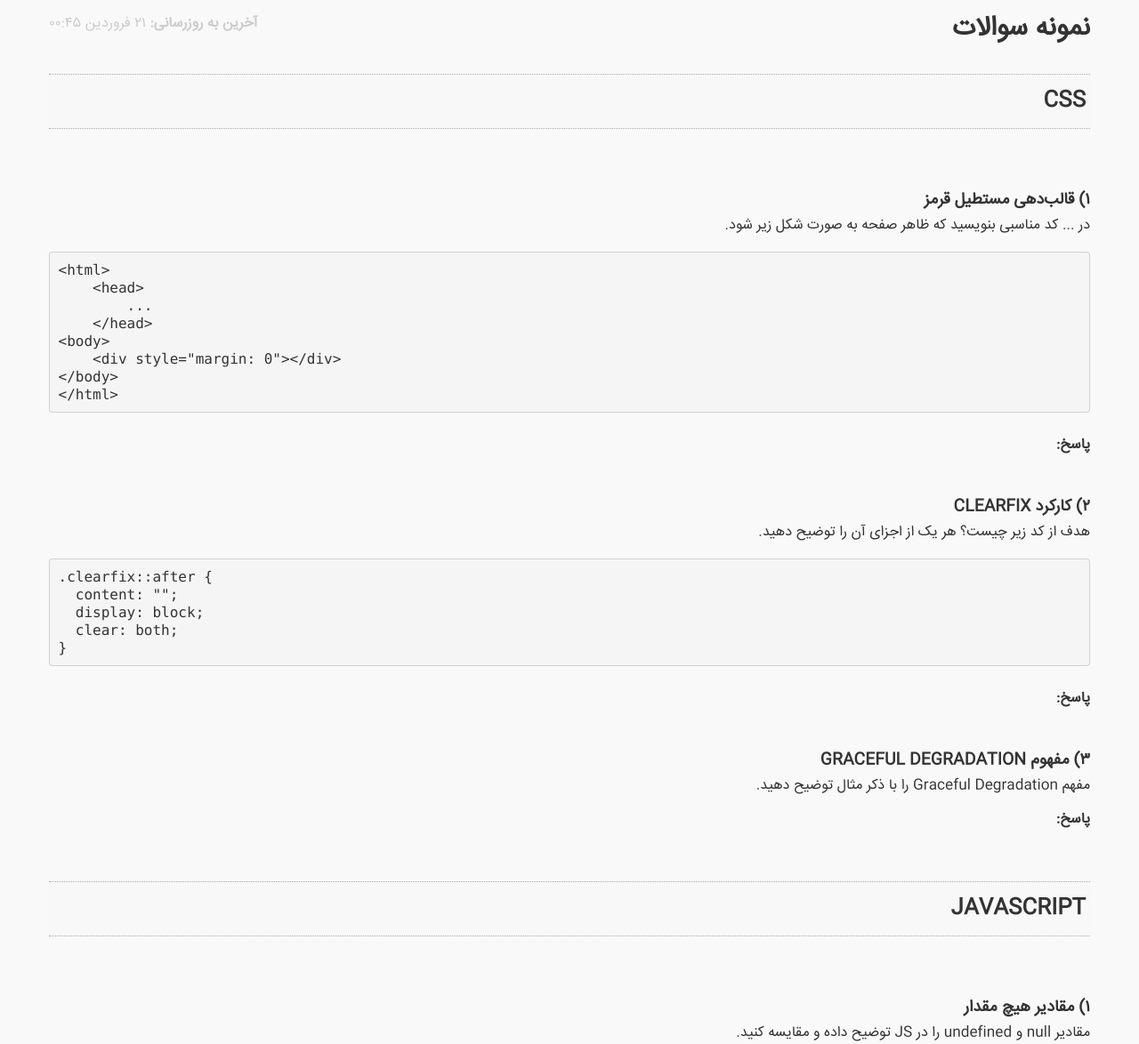
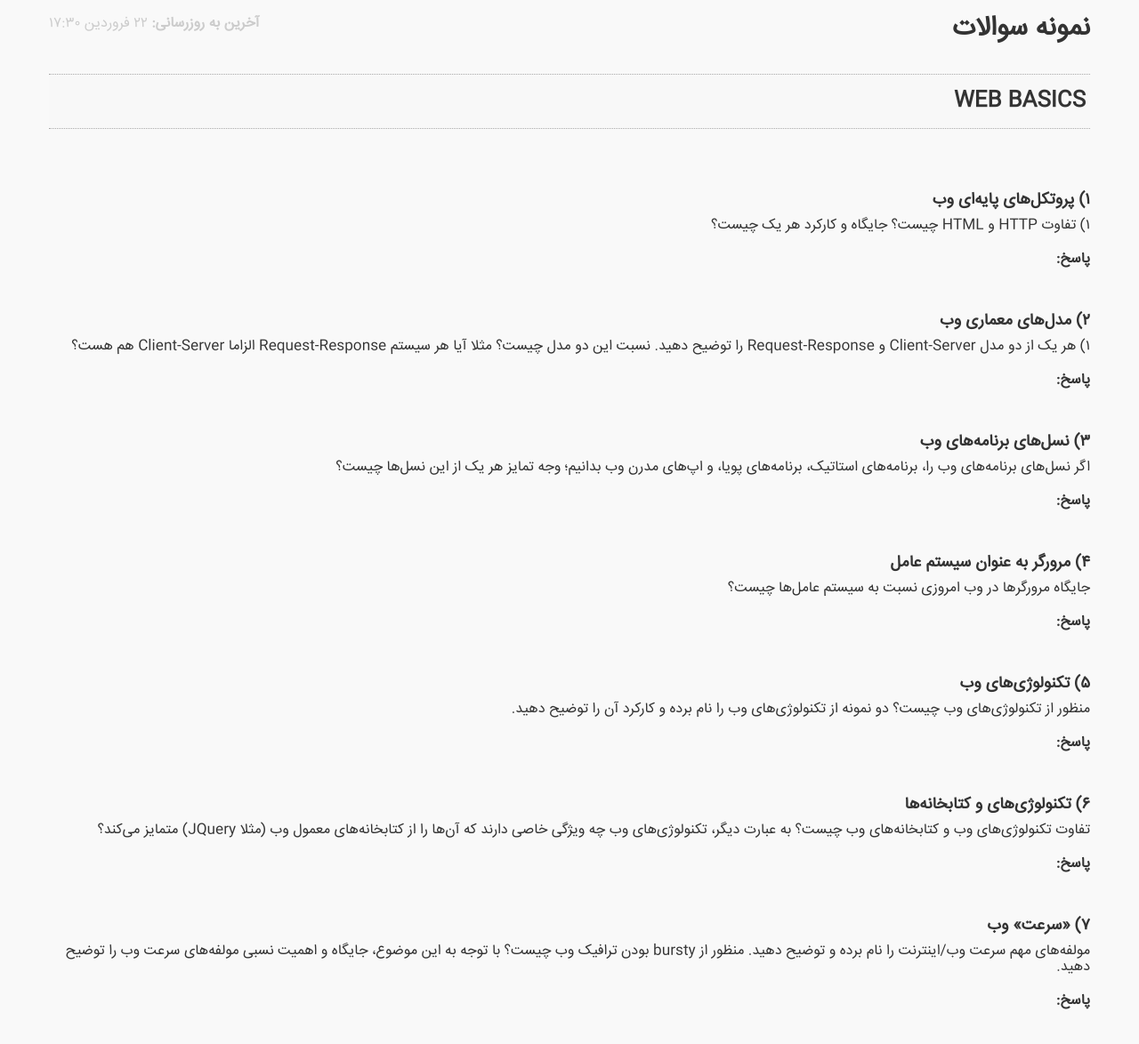
Before and after one commit to ce419/ce419.ir, a website: page questions/index.html in a window 1280 px wide. Shown: the part 25-1199 px from the top of the page at 89% size. Drawn offline with nearby package versions, Linux system fonts and the light colour scheme.

Commit message:
questions

```diff
--- a/questions/index.html
+++ b/questions/index.html
@@ -42,9 +42,80 @@
     <div class="container main-container">
     <div class="row">
         <div class="span12" style="margin-top: 20px;">
-            <div id="last-update"><span>آخرین به روزرسانی:</span> ۲۱ فروردین ۰۰:۴۵</div>
+            <div id="last-update"><span>آخرین به روزرسانی:</span> ۲۲ فروردین ۱۷:۳۰</div>
             <h2>نمونه سوالات</h2>
             <p class="lead"></p>
+
+            <h3 class="title-bg">Web Basics</h3>
+            <div class="row">
+                <div class="span12">
+                    <div>
+                        <h4>۱) پروتکل‌های پایه‌ای وب</h4>
+                        <p>
+۱) تفاوت HTTP و HTML چیست؟ جایگاه و کارکرد هر یک چیست؟
+                        </p>
+                        <p>
+                            <b>پاسخ:</b>
+                        </p>
+                    </div>
+                    <div>
+                        <h4>۲) مدل‌های معماری وب</h4>
+                        <p>
+۱) هر یک از دو مدل Client-Server و Request-Response را توضیح دهید.
+نسبت این دو مدل چیست؟ مثلا آیا هر سیستم Request-Response الزاما Client-Server هم هست؟
+                        </p>
+                        <p>
+                            <b>پاسخ:</b>
+                        </p>
+                    </div>
+                    <div>
+                        <h4>۳) نسل‌های برنامه‌های وب</h4>
+                        <p>
+اگر نسل‌های برنامه‌های وب را، برنامه‌های استاتیک، برنامه‌های پویا، و اپ‌های مدرن وب بدانیم؛ وجه تمایز هر یک از این نسل‌ها چیست؟
+                        </p>
+                        <p>
+                            <b>پاسخ:</b>
+                        </p>
+                    </div>
+                    <div>
+                        <h4>۴) مرورگر به عنوان سیستم عامل</h4>
+                        <p>
+جایگاه مرورگرها در وب امروزی نسبت به سیستم عامل‌ها چیست؟
+                        </p>
+                        <p>
+                            <b>پاسخ:</b>
+                        </p>
+                    </div>
+                    <div>
+                        <h4>۵) تکنولوژی‌های وب</h4>
+                        <p>
+منظور از تکنولوژی‌های وب چیست؟ دو نمونه از تکنولوژی‌های وب را نام برده و کارکرد آن را توضیح دهید.
+                        </p>
+                        <p>
+                            <b>پاسخ:</b>
+                        </p>
+                    </div>
+                    <div>
+                        <h4>۶) تکنولوژی‌های و کتابخانه‌ها</h4>
+                        <p>
+تفاوت تکنولوژی‌های وب و کتابخانه‌های وب چیست؟ به عبارت دیگر، تکنولوژی‌های وب چه ویژگی خاصی دارند که آن‌ها را از کتابخانه‌های معمول وب (مثلا JQuery) متمایز می‌کند؟
+                        </p>
+                        <p>
+                            <b>پاسخ:</b>
+                        </p>
+                    </div>
+                    <div>
+                        <h4>۷) «سرعت» وب</h4>
+                        <p>
+مولفه‌های مهم سرعت وب/اینترنت را نام برده و توضیح دهید. منظور از bursty بودن ترافیک وب چیست؟
+با توجه به این موضوع، جایگاه و اهمیت نسبی مولفه‌های سرعت وب را توضیح دهید.
+                        </p>
+                        <p>
+                            <b>پاسخ:</b>
+                        </p>
+                    </div>
+                </div>
+            </div>
 
             <h3 class="title-bg">CSS</h3>
             <div class="row">
@@ -161,9 +232,22 @@ if (s.startswith('sa')) {
 }
 console.log(t);</pre>
                     </div>
+                    <div>
+                        <h4>۵) اصلاح کد با تعریف پویای توابع</h4>
+                        <p>
+                        <p>
+                        <p>
+                            <b>پاسخ:</b>
+                        </p>
+                    </div>
                 </div>
             </div>
 
+            <h3 class="title-bg">Python</h3>
+            <div class="row">
+                <div class="span12">
+                </div>
+            </div>
         </div>
     </div>
 
```
